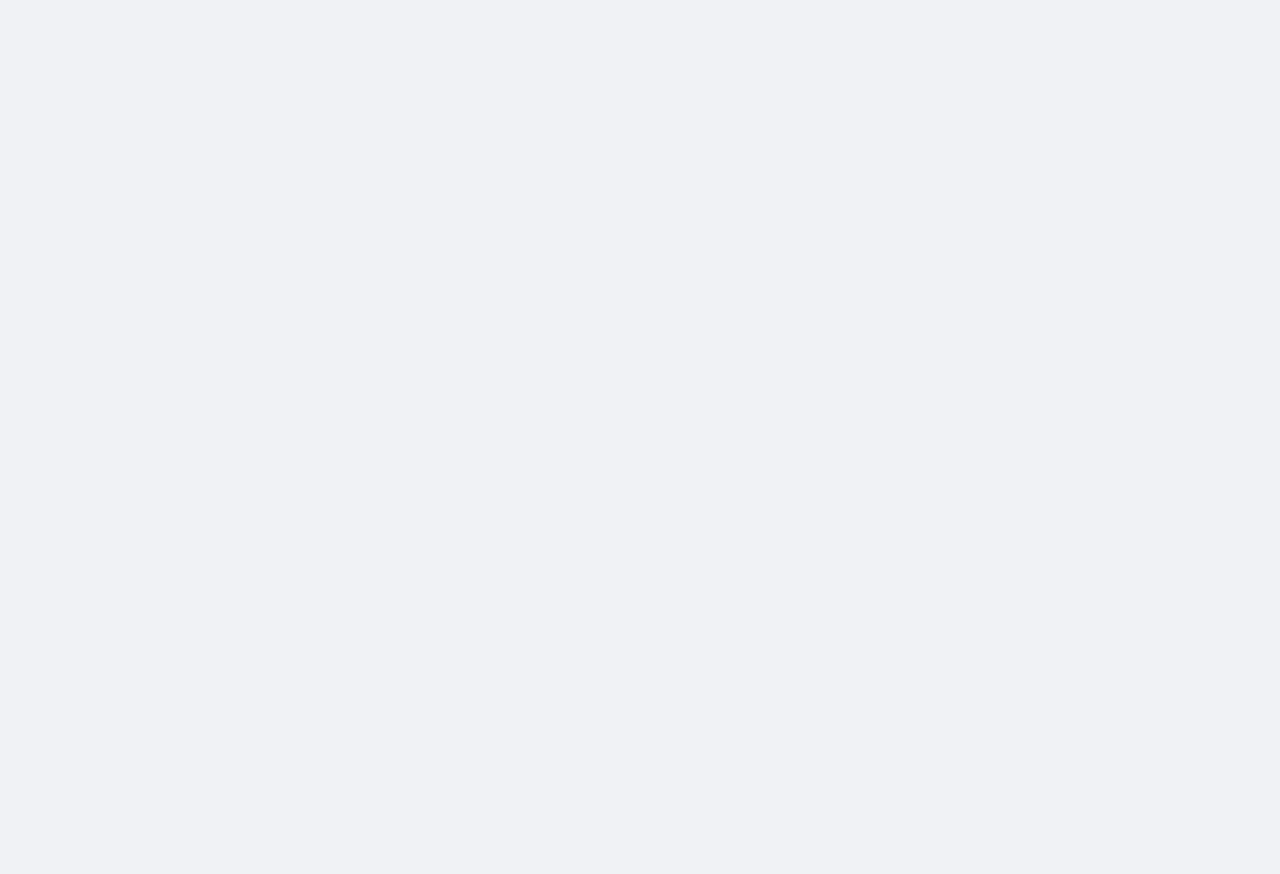
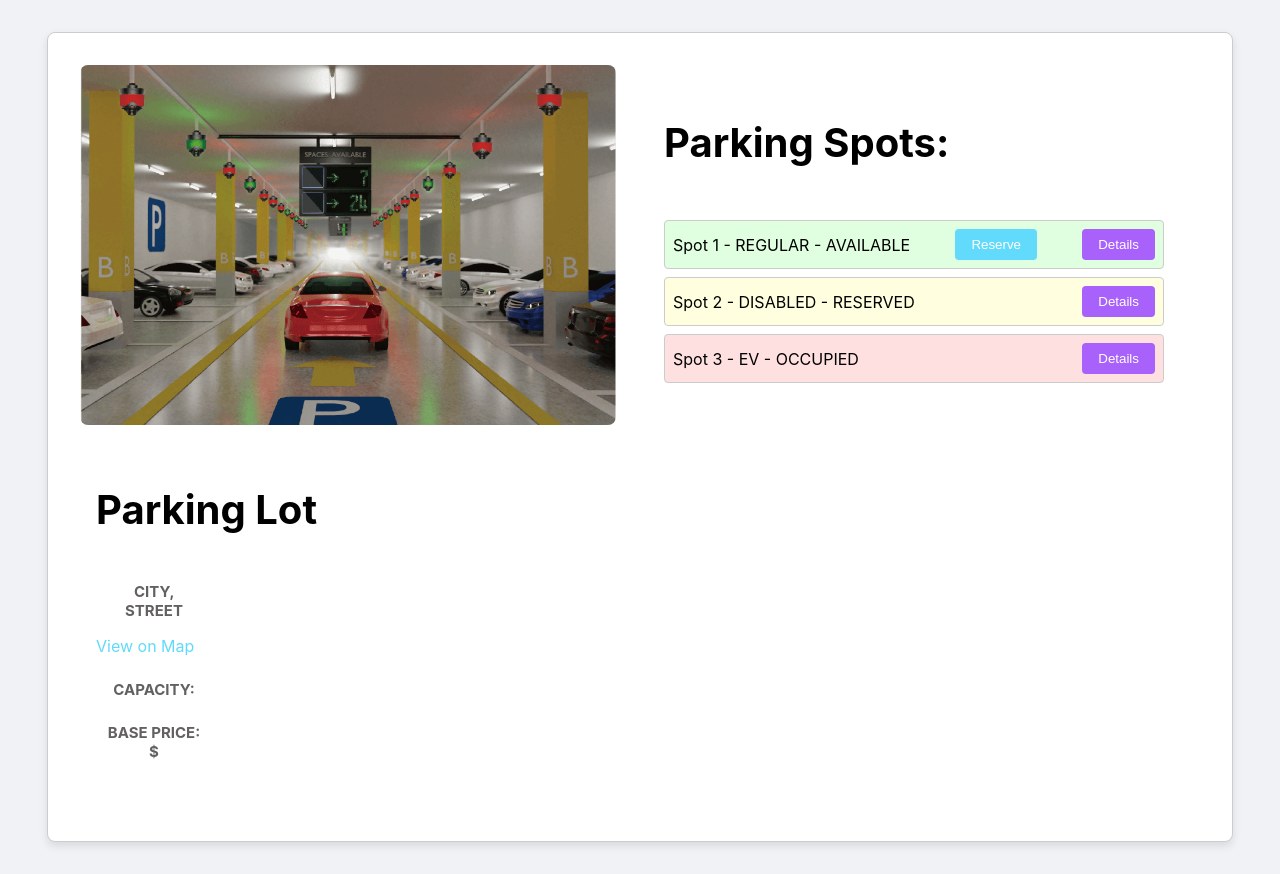
Before and after one commit to AhmadHassan1001/ParkingSystem, a React (Create React App) app in the folder frontend/: page /parking-lots/1 in a window 1280 px wide. Before the commit this address had no page. Before the commit the page ends 800 px from the top, so only its background shows below. Built offline with nearby package versions, Linux system fonts and the light colour scheme; no server answers; the HTML template or start-up script is replaced by a standard one.

Commit message:
Spot Details Page

```diff
--- a/frontend/src/App.js
+++ b/frontend/src/App.js
@@ -19,8 +19,8 @@ function App() {
           <Route path="/search" element={<SearchScreen />} />
           <Route path="/manager-dashboard" element={<ManagerDashboard />} />
           <Route path="/admin-dashboard" element={<AdminDashboard />} />
-          <Route path="/parking-lot/:id" element={<ParkingLotDetails />} />
-          <Route path="/parking-spot/:id" element={<ParkingSpotDetails />} />
+          <Route path="/parking-lots/:id" element={<ParkingLotDetails />} />
+          <Route path="/parking-spots/:id" element={<ParkingSpotDetails />} />
         </Routes>
       </div>
     </Router>
--- a/frontend/src/api.js
+++ b/frontend/src/api.js
@@ -30,6 +30,16 @@ export const updateParkingLot = async (id, parkingLot) => {
   return response.data;
 }
 
+// Parking Spots
+export const parkingSpotList = async () => {
+  const response = await client.get("/parking-spots");
+  return response.data;
+}
+
+export const parkingSpotDetails = async (id) => {
+  const response = await client.get(`/parking-spots/${id}`);
+  return response.data;
+}
 
 // Locations
 export const locationList = async () => {
--- a/frontend/src/userflow/FiltersStyles.css
+++ b/frontend/src/userflow/FiltersStyles.css
@@ -230,6 +230,21 @@
   background-color: #21a1f1;
 }
 
+
+.parking-lot-details .spot-details {
+  padding: 0.5rem 1rem;
+  border: none;
+  border-radius: 4px;
+  cursor: pointer;
+  background-color: #a961fb;
+  color: white;
+  transition: background-color 0.3s ease;
+}
+
+.parking-lot-details .spot-details:hover {
+  background-color: #7f48bd;
+}
+
 /* ReserveDialog.css */
 .reserve-dialog {
   position: fixed;
--- a/frontend/src/userflow/ParkingLotDetails.js
+++ b/frontend/src/userflow/ParkingLotDetails.js
@@ -4,6 +4,7 @@ import dummyImg from '../assets/ParkingLot.png';
 import './FiltersStyles.css';
 import ReserveDialog from './ReserveDialog';
 import { parkingLotDetails } from '../api';
+import { useNavigate } from 'react-router-dom';
 
 function ParkingLotDetails() {
   const { id } = useParams();
@@ -32,6 +33,7 @@ function ParkingLotDetails() {
     ],
   });
   const [selectedSpot, setSelectedSpot] = useState(null);
+  const navigate = useNavigate();
 
 
   useEffect(() => {
@@ -96,6 +98,7 @@ function ParkingLotDetails() {
               {spot.status === 'AVAILABLE' && (
                 <button onClick={() => handleReserve(spot.id)} className="reserve-button">Reserve</button>
               )}
+                <button className="spot-details" onClick={() => navigate(`/parking-spots/${spot.id}`)}>Details</button>
             </li>
           ))}
         </ul>
--- a/frontend/src/userflow/ParkingSpotDetails.jsx
+++ b/frontend/src/userflow/ParkingSpotDetails.jsx
@@ -3,6 +3,7 @@ import { useParams } from 'react-router-dom';
 import dummyImg from '../assets/ParkingLot.png';
 import './ParkingSpotDetials.css';
 import ReserveDialog from './ReserveDialog';
+import { parkingSpotDetails } from '../api';
 
 function ParkingSpotDetails() {
   const { id } = useParams();
@@ -10,7 +11,7 @@ function ParkingSpotDetails() {
     id: 1,
     type: 'REGULAR',
     status: 'OCCUPIED',
-    reservations: [
+    reservationsInfo: [
       {
         id: 1,
         startTime: '2021-08-01T10:00:00',
@@ -28,7 +29,10 @@ function ParkingSpotDetails() {
 
 
   useEffect(() => {
-    // TODO: Fetch parking spot details
+    parkingSpotDetails(id).then((data) => {
+      setParkingSpot(data);
+    });
+
   }, [id]);
 
   const handleReserve = (spotId) => {
@@ -90,7 +94,7 @@ function ParkingSpotDetails() {
       <div className="spots">
         <h4 className="title">Reservations:</h4>
         <ul>
-          {parkingSpot.reservations.map((reservation) => (
+          {parkingSpot.reservationsInfo?.map((reservation) => (
             <li key={reservation.id} className={`spot`}>
               <label>{formateDate(reservation.startTime)} - {formateDate(reservation.endTime)}</label>
             </li>
```
